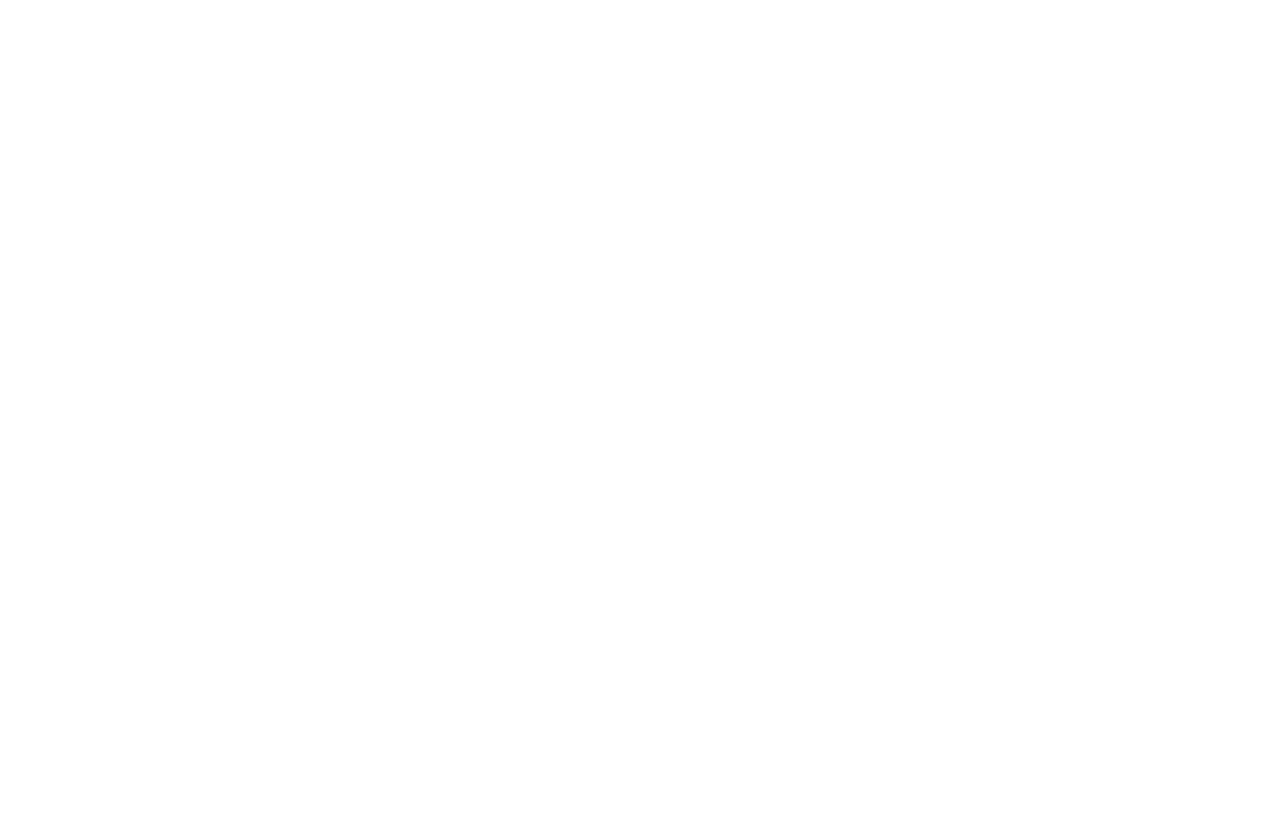
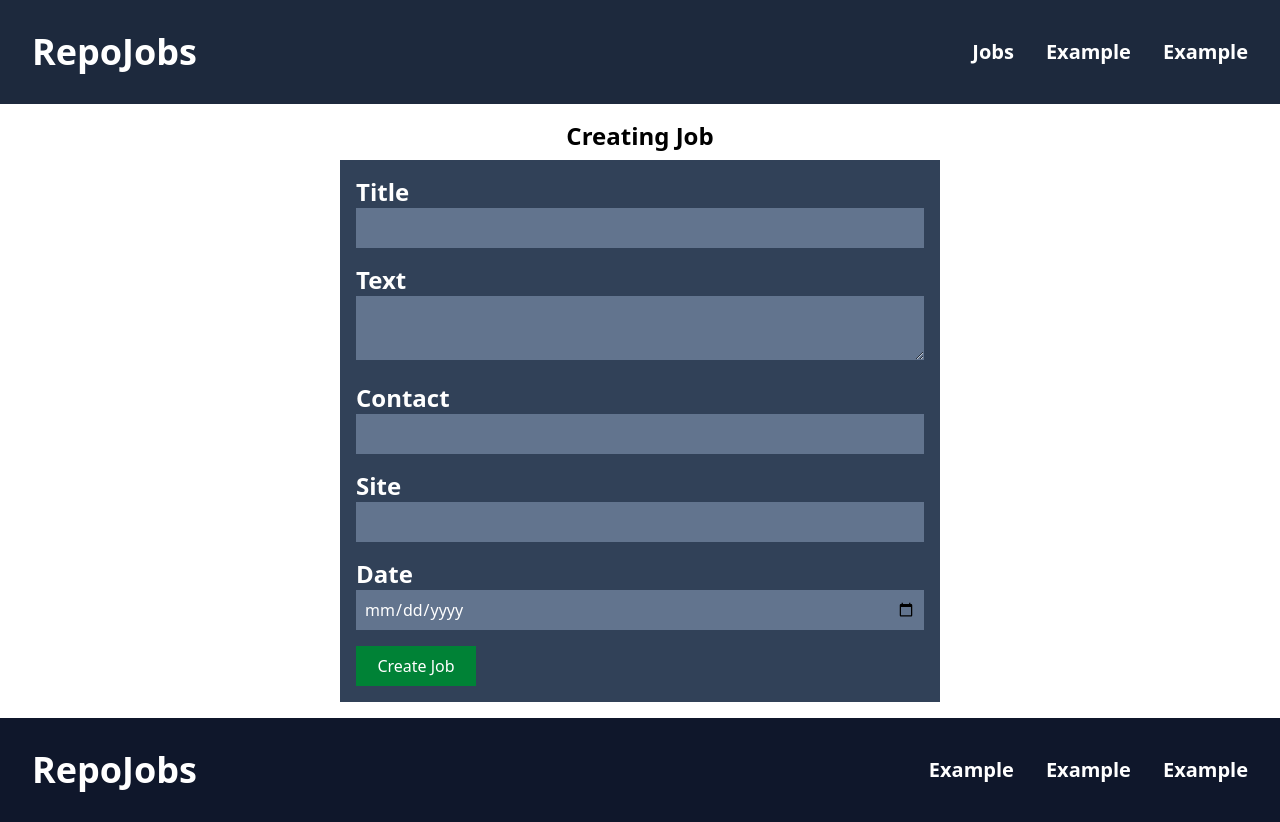
Before and after one commit to LuisSteel07/RepoJobs, a React (Vite) app: page /create_jobs in a window 1280 px wide. Before the commit this address had no page. Before the commit the page ends 800 px from the top, so only its background shows below. Built offline with nearby package versions, Linux system fonts and the light colour scheme.

Commit message:
Add features, upgrade requests and added CreateJobView

```diff
--- a/package.json
+++ b/package.json
@@ -16,6 +16,7 @@
     "react": "^19.1.0",
     "react-dom": "^19.1.0",
     "react-router": "^7.6.2",
+    "react-toastify": "^11.0.5",
     "tailwindcss": "^4.1.11"
   },
   "devDependencies": {
--- a/src/components/JobComponent.tsx
+++ b/src/components/JobComponent.tsx
@@ -2,7 +2,7 @@
 
 const JobComponent:React.FC<Job> = ({id, title, text, contact, site}:Job) => {
     return (
-        <article className="flex gap-4 flex-col w-[650px] bg-slate-400 rounded-2xl p-6" key={id}>
+        <article className="flex gap-4 flex-col w-[650px] bg-slate-800 rounded-2xl p-6 text-white" key={id}>
             <h1 className="text-4xl font-bold">{title}</h1>
             <p className="text-xl">{text}</p>
             <p className="font-bold">Contactar: {contact}</p>
--- a/src/main.tsx
+++ b/src/main.tsx
@@ -1,28 +1,29 @@
 import { createRoot } from 'react-dom/client'
 import { BrowserRouter, Routes, Route } from 'react-router'
-import './css/main.css'
-import Navbar from './components/Navbar'
-import Footer from './components/Footer'
+
 import JobsView from './views/JobsView'
 import PrincipalView from './views/PrincialView'
 import MainTemplate from './templates/MainTemplate'
 
+import './css/main.css'
+import CreateJobView from './views/CreateJobView'
 
 createRoot(document.getElementById('root')!).render(
   <BrowserRouter>
     <Routes >
       <Route path="/" element={
         <MainTemplate>
-          <Navbar />
           <PrincipalView />
-          <Footer />
         </MainTemplate>
       }/>
       <Route path="/jobs" element={
         <MainTemplate>
-          <Navbar />
           <JobsView />
-          <Footer />
+        </MainTemplate>
+      }/>
+      <Route path="/create_jobs" element={
+        <MainTemplate>
+          <CreateJobView />
         </MainTemplate>
       }/>
     </Routes>
--- /dev/null
+++ b/src/requests/create_job.ts
@@ -0,0 +1,23 @@
+import type { Job } from "../interfaces/Job";
+
+async function create_job(job: Job) {
+    fetch('http://localhost:3000/create_job', {
+        method: 'POST',
+        headers: {
+            'Content-Type': 'application/json'
+        },
+        body: JSON.stringify(job)
+    })
+    .then(res => {
+        if (!res.ok) throw new Error('Error en la solicitud');
+        return res.json();
+    })
+    .then(data => {
+        console.log('Respuesta del servidor:', data);
+    })
+    .catch(error => {
+        console.log(error)
+    })
+}
+
+export default create_job
--- a/src/requests/getJobs.ts
+++ b/src/requests/getJobs.ts
@@ -1,15 +1,12 @@
-const get_jobs = async () => {
-    try {
-        const res = await fetch('http://localhost:3000/get_jobs')
-            .then((response) => {
-                if(!response.ok) if(!response.ok) throw new Error('No se pudo obtener los datos');
+async function get_jobs(setter: Function){
+    const res = await fetch('http://localhost:3000/get_jobs')
+        .then((response) => {
+            if(!response.ok) if(!response.ok) throw new Error('No se pudo obtener los datos');
 
-                return response.json()
-            })
-        return res
-    } catch (error) {
-        console.log(error)
-    }
+            return response.json()
+        })
+
+    setter(res)
 }
 
 export default get_jobs
--- a/src/templates/MainTemplate.tsx
+++ b/src/templates/MainTemplate.tsx
@@ -1,3 +1,6 @@
+import Footer from "../components/Footer";
+import Navbar from "../components/Navbar";
+
 interface ContenedorProps {
   children: React.ReactNode;
 }
@@ -5,7 +8,9 @@
 const MainTemplate:React.FC<ContenedorProps> = ({children}) => {
     return (
         <main className='min-h-screen flex flex-col'>
+            <Navbar />
             {children}
+            <Footer />
         </main>
     )
 }
--- /dev/null
+++ b/src/views/CreateJobView.tsx
@@ -0,0 +1,61 @@
+import { useState } from "react"
+import type { Job } from "../interfaces/Job"
+import { ToastContainer, toast } from "react-toastify"
+import create_job from "../requests/create_job"
+
+const CreateJobView:React.FC = () => {
+    const [title, setTitle] = useState<string>("")
+    const [text, setText] = useState<string>("")
+    const [contact, setContact] = useState<string>("")
+    const [site, setSite] = useState<string>("")
+    // const [date, setDate] = useState<string>("")
+
+    const handle_post = () => {
+        try {
+            if(title == "" || text == "" || contact == "" || site == "") throw new Error("Debe de ingresar los valores")
+
+            const job: Job = {
+                'id': 0,
+                'title': title,
+                'text': text,
+                'contact': contact,
+                'site': site
+            }
+            create_job(job)
+        } catch(error) {
+            toast(`${error}`)
+        }
+    }
+
+    return (
+        <section className="flex flex-col justify-center items-center pt-4 pb-4">
+            <h1 className="text-2xl font-bold pb-2">Creating Job</h1>
+            <article className="flex flex-col gap-4 text-white bg-slate-700 w-[600px] justify-center p-4">
+                <label htmlFor="title">
+                    <p className="text-2xl font-bold">Title</p>
+                    <input type="text" name="title" id="title" required className="p-2 bg-slate-500 w-full" onChange={(e) => setTitle(e.target.value)}/>
+                </label>
+                <label htmlFor="text">
+                    <p className="text-2xl font-bold">Text</p>
+                    <textarea name="text" id="text" required className="p-2 bg-slate-500 w-full" maxLength={600} onChange={(e) => setText(e.target.value)}></textarea>
+                </label>
+                <label htmlFor="contact">
+                    <p className="text-2xl font-bold">Contact</p>
+                    <input type="text" name="contact" id="contact" required className="p-2 bg-slate-500 w-full" onChange={(e) => setContact(e.target.value)}/>
+                </label>
+                <label htmlFor="site">
+                    <p className="text-2xl font-bold">Site</p>
+                    <input type="text" name="site" id="site" required className="p-2 bg-slate-500 w-full" onChange={(e) => setSite(e.target.value)}/>
+                </label>
+                <label htmlFor="date">
+                    <p className="text-2xl font-bold">Date</p>
+                    <input type="date" name="date" id="date" required className="p-2 bg-slate-500 w-full"/>
+                </label>
+                <button type="submit" className="bg-green-700 w-[120px] p-2" onClick={handle_post}>Create Job</button>
+            </article>
+            <ToastContainer theme="dark"/>
+        </section>
+    )
+}
+
+export default CreateJobView
--- a/src/views/JobsView.tsx
+++ b/src/views/JobsView.tsx
@@ -1,30 +1,20 @@
 import { useEffect, useState } from "react"
 import JobComponent from "../components/JobComponent"
 import type { Job } from "../interfaces/Job"
+import get_jobs from "../requests/getJobs"
 
 const JobsView:React.FC = () => {
     const [jobs, setJobs] = useState<Array<Job>>([])
     const [cargando, setCargando] = useState(true);
 
     useEffect(() => {
-        const get_jobs = async () => {
-            try {
-                const res = await fetch('http://localhost:3000/get_jobs')
-                    .then((response) => {
-                        if(!response.ok) if(!response.ok) throw new Error('No se pudo obtener los datos');
-
-                        return response.json()
-                    })
-
-                setJobs(res)
-            } catch (error) {
-                console.log(error)
-            } finally {
-                setCargando(false)
-            }
+        try {
+            get_jobs(setJobs)
+        } catch (error) {
+            console.log(error)
+        } finally {
+            setCargando(false)
         }
-
-        get_jobs()
     }, [])
 
     if (cargando) {
@@ -35,7 +25,7 @@
         <main className="flex justify-center grow flex-wrap gap-8 p-4">
             {
                 jobs.map(e => (
-                    <JobComponent id={e.id} title={e.title} text={e.text} contact={e.contact} site={e.site} />
+                    <JobComponent id={e.id} title={e.title} text={e.text} contact={e.contact} site={e.site} key={e.id} />
                 ))
             }
         </main>
```
Also changed, not shown: src/views/FindJobsView.tsx (deleted), 1 other file (tests, documents, lock files or other folders).
